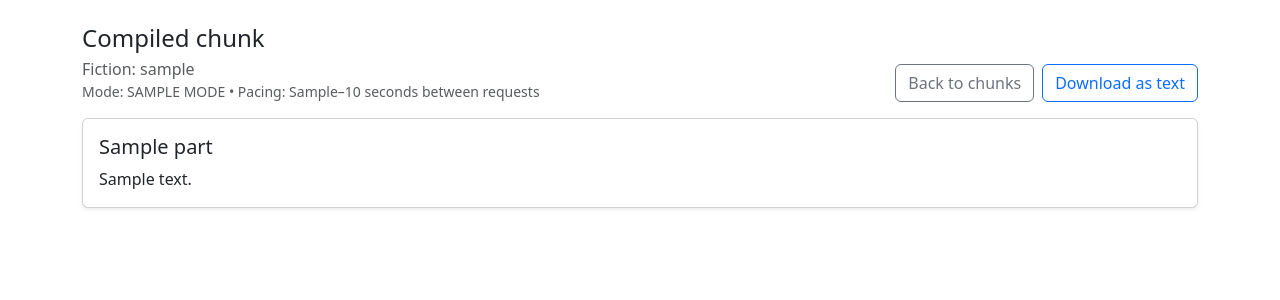
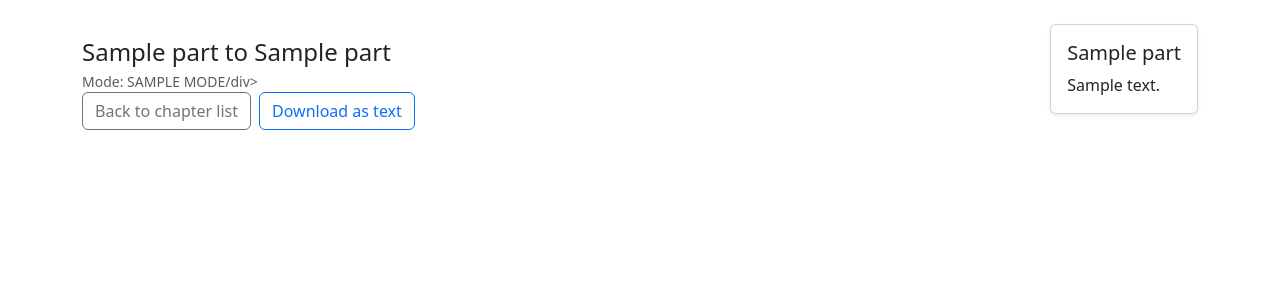
Before and after one commit to pbenzoni/royal-highway, a Flask app: template templates/compiled.html in a window 1280 px wide. Shown: the part 57-357 px from the top of the page. Run offline with Flask 3, Linux system fonts and the light colour scheme; the template is opened without the code that fills it: most values are stand-ins (such as "Sample title", 1, 10 or a date in 2020).

Commit message:
Update title and back link in compiled.html

```diff
--- a/templates/compiled.html
+++ b/templates/compiled.html
@@ -2,12 +2,11 @@
 {% block content %}
   <div class="d-flex flex-wrap align-items-end justify-content-between gap-2 mb-3">
     <div>
-      <h1 class="h4 mb-1">Compiled chunk</h1>
-      <div class="text-muted">Fiction: {{ fiction_slug }}</div>
-      <div class="text-muted small">Mode: {{ mode|upper }} • Pacing: {{ min_delay }}–{{ max_delay }} seconds between requests</div>
+      <h1 class="h4 mb-1">{{part[0].title}} to {{part[-1].title}} </h1>
+      <div class="text-muted small">Mode: {{ mode|upper }}/div>
     </div>
     <div class="d-flex gap-2">
-      <a class="btn btn-outline-secondary" href="{{ url_for('show_chunks', fiction_slug=fiction_slug) }}">Back to chunks</a>
+      <a class="btn btn-outline-secondary" href="{{ url_for('show_chunks', fiction_slug=fiction_slug) }}">Back to chapter list</a>
       <a class="btn btn-outline-primary" href="{{ download_href }}">Download as text</a>
     </div>
   </div>
```
